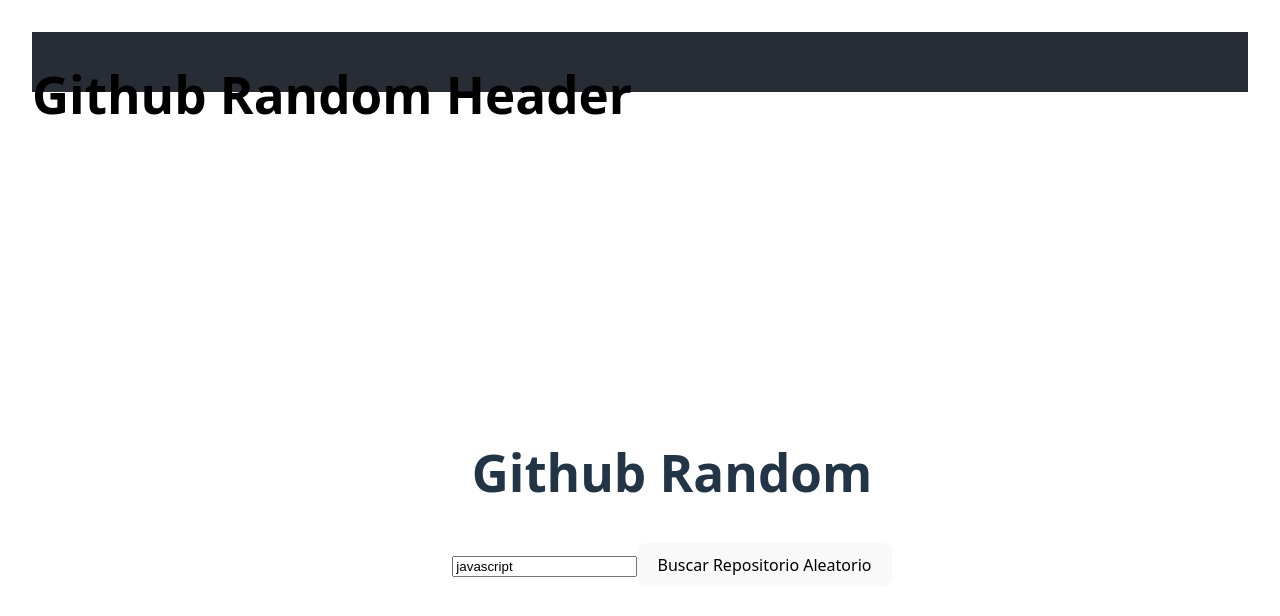
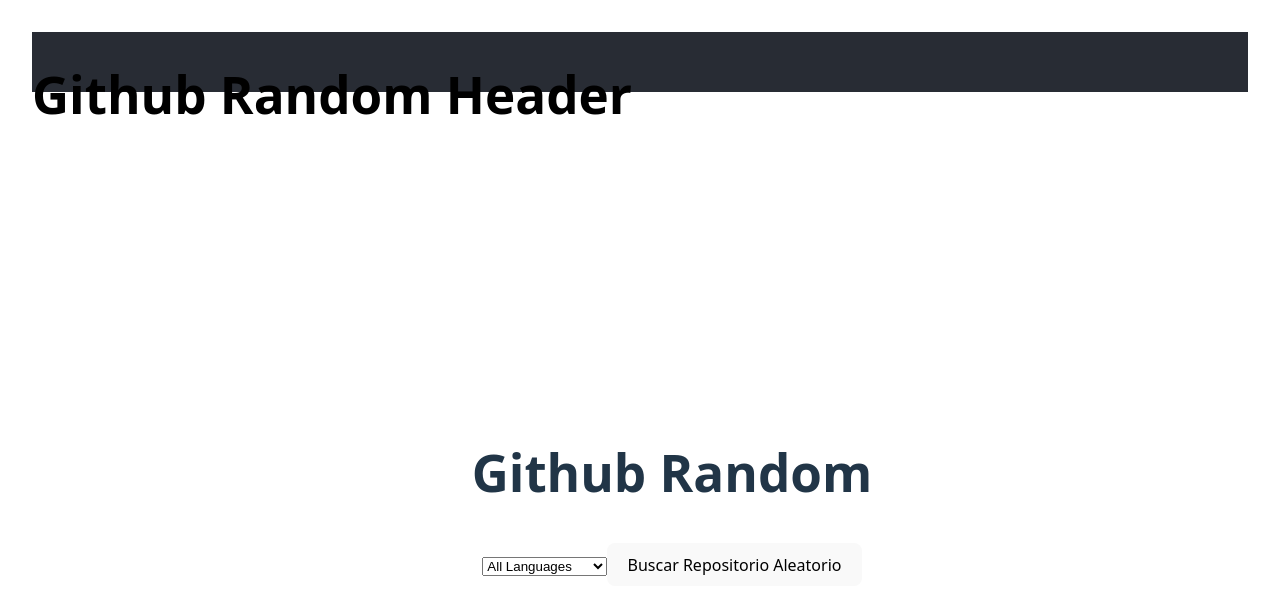
Before and after one commit to BriXelDev/Github-random, a React (Vite) app: page / in a window 1280 px wide. Shown: the top 616 px of the page. Built offline with nearby package versions, Linux system fonts and the light colour scheme.

Commit message:
Implementación de búsqueda de lenguajes

```diff
--- a/src/components/Hero.tsx
+++ b/src/components/Hero.tsx
@@ -1,12 +1,17 @@
 import './styles/Hero.css'
-import { useState } from 'react';
-import { searchRepositories, getRandomRepository } from '../services/githubService';
+import { useEffect, useState } from 'react';
+import { searchRepositories, getRandomRepository, AVAILABLE_LANGUAGES, loadLanguages } from '../services/githubService';
 import type { Repository } from '../services/githubService';
 
 function Hero() {
     const [language, setLanguage] = useState('javascript');
     const [repo, setRepo] = useState<Repository | null>(null);
     const [loading, setLoading] = useState(false);
+    const [languagesLoaded, setLanguagesLoaded] = useState(false);
+
+    useEffect(() => {
+        loadLanguages().then(() => setLanguagesLoaded(true));
+    }, []);
 
     const handleSearch = async () => {
         setLoading(true);
@@ -25,13 +30,18 @@
         <section className="hero">
             <h1>Github Random</h1>
             <div className="search-container">
-                <input
-                    type="text"
-                    placeholder="Lenguaje de programación (ej: javascript, python, rust)"
+                <select
                     value={language}
                     onChange={(e) => setLanguage(e.target.value)}
-                />
-                <button onClick={handleSearch} disabled={loading}>{loading ? 'Buscando...' : 'Buscar Repositorio Aleatorio'}</button>
+                    disabled={!languagesLoaded}
+                >
+                    {Object.entries(AVAILABLE_LANGUAGES).map(([key, value]) => (
+                        <option key={key} value={key}>
+                            {value}
+                        </option>
+                    ))}
+                </select>
+                <button onClick={handleSearch} disabled={loading || !languagesLoaded}>{loading ? 'Buscando...' : 'Buscar Repositorio Aleatorio'}</button>
             </div>
 
             {repo && (
--- a/src/services/githubService.ts
+++ b/src/services/githubService.ts
@@ -8,6 +8,24 @@
     stars: number;           // Cantidad de estrellas (favoritos) que tiene
     language: string;        // Lenguaje de programación principal
     forks_count: number;     // Cantidad de veces que fue copiado (forked)
+}
+
+
+export let AVAILABLE_LANGUAGES: {[key: string]: string} = {};
+
+export async function loadLanguages() {
+    try{
+        const response = await fetch('/languages.json');
+        if(!response.ok) throw new Error('Error loading languages');
+        const data = await response.json();
+        // Convierte el array de objetos {title, value} a un objeto {value: title}
+        AVAILABLE_LANGUAGES = data.reduce((acc: {[key: string]: string}, item: any) => {
+            acc[item.value] = item.title;
+            return acc;
+        }, {});
+    } catch (error) {
+        console.error("Failed to load languages:", error);
+    }
 }
 
 // Función asincrónica que busca repositorios en GitHub
@@ -50,18 +68,6 @@
     }));
 }
 
-export let AVAILABLE_LANGUAGES: {[key: string]: string} = {};
-
-export async function loadLanguages() {
-    try{
-        const response = await fetch('./languages.json');
-        if(!response.ok) throw new Error('Error loading languages');
-        AVAILABLE_LANGUAGES = await response.json();
-    } catch (error) {
-        console.error("Failed to load languages:", error);
-    }
-}
-
 // Función que selecciona un repositorio al azar del array de repositorios
 // Parámetro:
 //   - repos: array de repositorios de donde elegir
```
